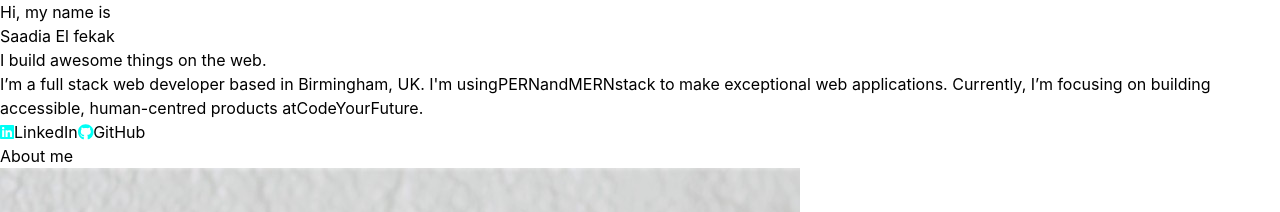
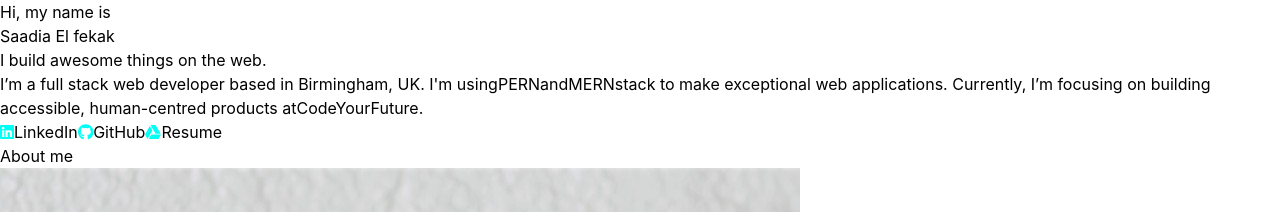
Before and after one commit to SaadiaELF/my-portfolio, a Next.js app: page / in a window 1280 px wide. Shown: the part 1082-1294 px from the top of the page. Built offline with nearby package versions, Linux system fonts and the light colour scheme; a web font is replaced by a local one.

Commit message:
Added resume

```diff
--- a/components/hero.js
+++ b/components/hero.js
@@ -1,4 +1,8 @@
-import { faGithub, faLinkedin } from "@fortawesome/free-brands-svg-icons";
+import {
+  faGithub,
+  faLinkedin,
+  faGoogleDrive,
+} from "@fortawesome/free-brands-svg-icons";
 import SocialLink from "./socialLink";
 import Container from "./container";
 
@@ -12,6 +16,11 @@ const mySocialsLink = [
     text: "GitHub",
     icon: faGithub,
     link: "https://github.com/SaadiaELF",
+  },
+  {
+    text: "Resume",
+    icon: faGoogleDrive,
+    link: "https://docs.google.com/document/d/1nhHRMiwSlmOh3qoxpZ3hWVS5G_ZAZPUhBlXUtkjAdhw/edit?usp=sharing",
   },
 ];
 
```
